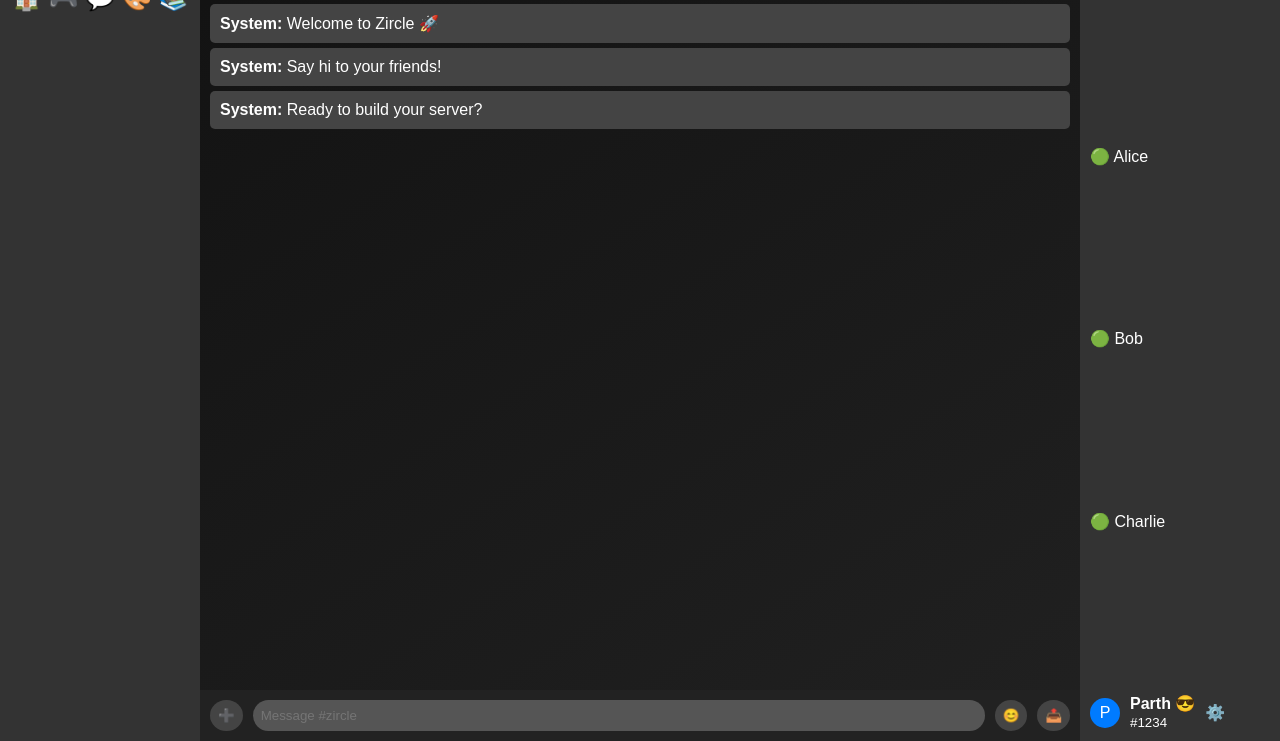
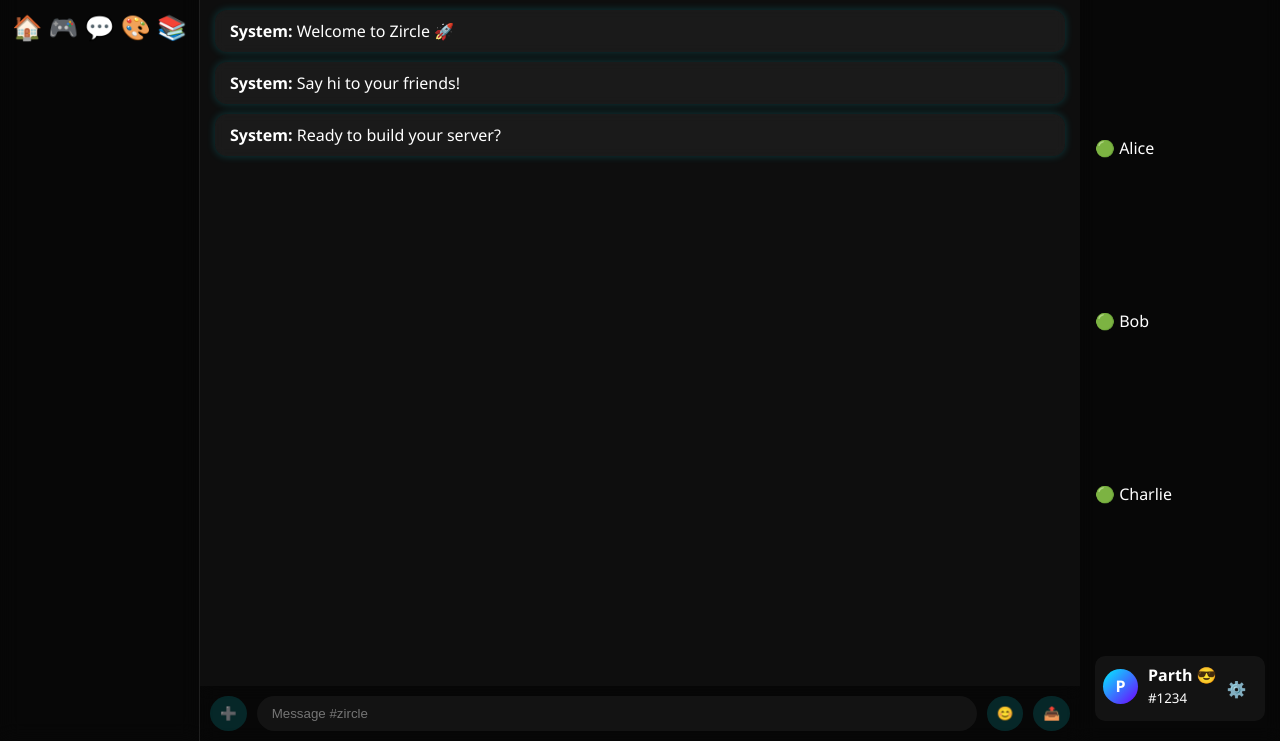
Before and after one commit to parthkalumali-1/zircle, a plain HTML site: page index.html in a window 1280 px wide. Shown: the part 59-800 px from the top of the page. Drawn offline with Linux system fonts and the light colour scheme.

Commit message:
Update styles.css

```diff
--- a/styles.css
+++ b/styles.css
@@ -1,120 +1,130 @@
-* {
-  box-sizing: border-box;
-  margin: 0;
-  padding: 0;
+/* Reset + base */
+* { box-sizing: border-box; margin: 0; padding: 0; }
+body, html { height: 100%; background: #0e0e0e; color: #fff; font-family: 'Segoe UI', sans-serif; }
+.container { display: flex; height: 100vh; overflow: hidden; }
+
+/* Glowing Scrollbar */
+::-webkit-scrollbar { width: 6px; }
+::-webkit-scrollbar-thumb { background: #00f2ff; border-radius: 3px; }
+
+/* Sidebar */
+.sidebar {
+  background: rgba(0, 0, 0, 0.5);
+  backdrop-filter: blur(10px);
+  display: flex; flex-direction: column; align-items: center;
+  transition: width 0.3s;
+  border-right: 1px solid rgba(255, 255, 255, 0.1);
 }
-body, html {
-  height: 100%;
-  background: linear-gradient(to bottom right, #111, #222);
-  color: white;
-  font-family: sans-serif;
+.sidebar.open { width: 200px; }
+.sidebar:not(.open) { width: 60px; }
+#toggleSidebar {
+  background: none;
+  border: 2px solid #00f2ff;
+  color: #00f2ff;
+  cursor: pointer;
+  padding: 5px;
+  margin: 10px;
+  border-radius: 8px;
+  transition: background 0.2s, box-shadow 0.2s;
 }
-.container {
-  display: flex;
-  height: 100vh;
-  width: 100vw;
-}
-
-.sidebar {
-  background: #333;
-  padding: 10px;
-  display: flex;
-  flex-direction: column;
-  align-items: center;
-  transition: width 0.3s;
-}
-.sidebar.open {
-  width: 200px;
-}
-.sidebar:not(.open) {
-  width: 60px;
-}
-#toggleSidebar {
-  background: #444;
-  border: none;
-  color: white;
-  font-size: 1.2rem;
-  cursor: pointer;
-  margin-bottom: 10px;
+#toggleSidebar:hover {
+  background: #00f2ff22;
+  box-shadow: 0 0 10px #00f2ff;
 }
 .servers {
   font-size: 1.5rem;
-  text-align: center;
+  margin-top: 20px;
+  display: flex;
+  flex-direction: column;
+  gap: 10px;
 }
 
-.main {
-  flex: 1;
-  display: flex;
-  flex-direction: column;
+/* Main */
+.main { flex: 1; display: flex; flex-direction: column; }
+
+/* Header with gradient glow text */
+.header {
+  background: rgba(0,0,0,0.6);
+  backdrop-filter: blur(6px);
+  padding: 10px 20px;
+  display: flex; justify-content: space-between; align-items: center;
+  border-bottom: 1px solid rgba(255, 255, 255, 0.1);
 }
-.header {
-  background: #222;
-  padding: 10px;
-  display: flex;
-  justify-content: space-between;
-  align-items: center;
+.header h2 span {
+  background: linear-gradient(45deg, #00f2ff, #6f00ff);
+  -webkit-background-clip: text;
+  -webkit-text-fill-color: transparent;
+  font-weight: bold;
 }
-.header-icons {
-  font-size: 1.2rem;
-}
+.header-icons { font-size: 1.2rem; }
 
+/* Messages */
 .messages {
   flex: 1;
   overflow-y: auto;
-  padding: 10px;
+  padding: 15px;
+  display: flex; flex-direction: column; gap: 10px;
 }
 .message {
-  background: #444;
-  margin: 5px 0;
+  background: rgba(255, 255, 255, 0.05);
+  padding: 10px 15px;
+  border-radius: 12px;
+  backdrop-filter: blur(4px);
+  box-shadow: 0 0 8px #00f2ff33;
+  transition: transform 0.2s;
+}
+.message:hover { transform: scale(1.02); }
+
+/* Input bar */
+.input-bar {
+  background: rgba(0,0,0,0.5);
+  backdrop-filter: blur(8px);
+  display: flex; align-items: center; gap: 10px;
   padding: 10px;
-  border-radius: 5px;
-}
-
-.input-bar {
-  background: #222;
-  padding: 10px;
-  display: flex;
-  gap: 10px;
 }
 .input-bar input {
   flex: 1;
-  padding: 8px;
-  border-radius: 20px;
+  background: rgba(255,255,255,0.05);
   border: none;
-  background: #555;
-  color: white;
+  border-radius: 999px;
+  padding: 10px 15px;
+  color: #fff;
+  outline: none;
 }
 .input-bar button {
-  background: #444;
+  background: #00f2ff22;
   border: none;
-  padding: 8px;
+  color: #00f2ff;
+  cursor: pointer;
   border-radius: 50%;
-  color: white;
-  cursor: pointer;
+  padding: 10px;
+  transition: background 0.2s, box-shadow 0.2s;
+}
+.input-bar button:hover {
+  background: #00f2ff33;
+  box-shadow: 0 0 10px #00f2ffaa;
 }
 
+/* User Panel */
 .user-panel {
-  background: #333;
-  padding: 10px;
+  background: rgba(0, 0, 0, 0.5);
+  backdrop-filter: blur(8px);
   width: 200px;
-  display: flex;
-  flex-direction: column;
-  justify-content: space-between;
+  padding: 15px;
+  display: flex; flex-direction: column; justify-content: space-between;
 }
-.user-panel h3 {
-  margin-bottom: 10px;
-}
+.user-panel h3 { margin-bottom: 10px; color: #00f2ff; }
+.user-panel div { margin-bottom: 5px; }
 .current-user {
-  display: flex;
-  align-items: center;
-  gap: 10px;
+  display: flex; align-items: center; gap: 10px;
+  background: rgba(255,255,255,0.05);
+  padding: 8px;
+  border-radius: 10px;
 }
 .avatar {
-  background: #007bff;
-  width: 30px;
-  height: 30px;
+  background: linear-gradient(135deg, #00f2ff, #6f00ff);
+  width: 35px; height: 35px;
   border-radius: 50%;
-  display: flex;
-  align-items: center;
-  justify-content: center;
+  display: flex; align-items: center; justify-content: center;
+  font-weight: bold;
 }
```
